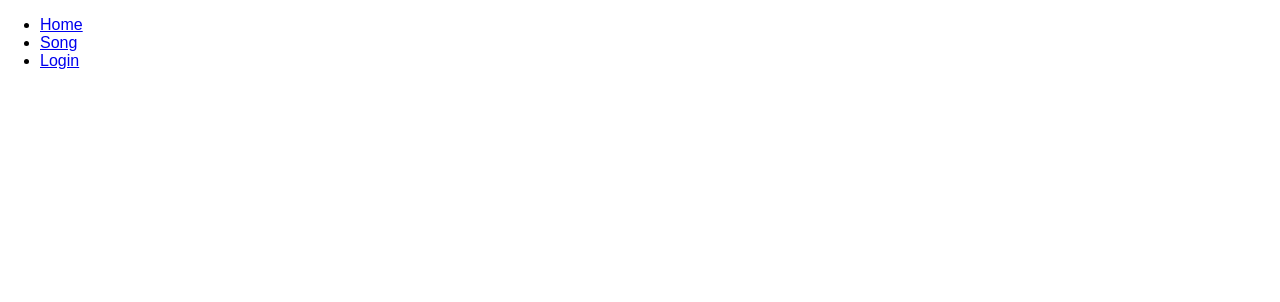
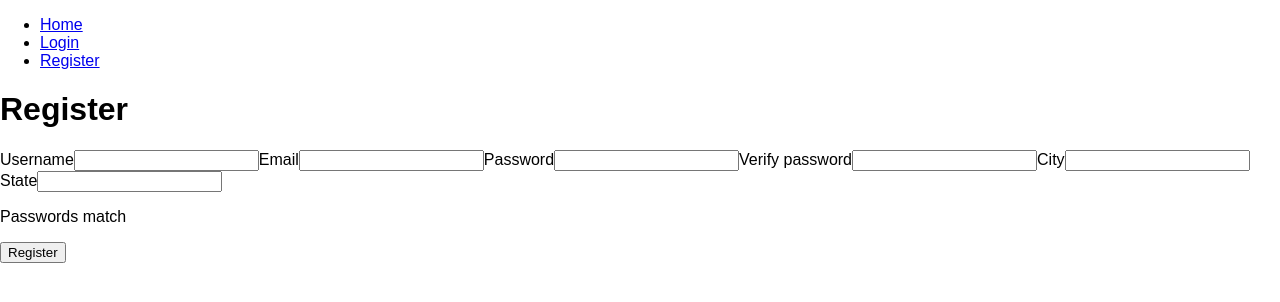
Before and after one commit to Levi-Schubert/bandshare, a React (Create React App) app in the folder frontend/bandshare/: page /register in a window 1280 px wide. Shown: the top 302 px of the page. Built offline with nearby package versions, Linux system fonts and the light colour scheme.

Commit message:
react router configured, login and register forms work as intended

```diff
--- a/frontend/bandshare/package.json
+++ b/frontend/bandshare/package.json
@@ -14,6 +14,7 @@
     "eject": "react-scripts eject"
   },
   "devDependencies": {
+    "history": "^4.7.2",
     "react-router-dom": "^4.3.1"
   }
 }
--- a/frontend/bandshare/src/App.js
+++ b/frontend/bandshare/src/App.js
@@ -1,5 +1,4 @@
 import React, { Component } from 'react';
-import logo from './logo.svg';
 import './App.css';
 
 import Navbar from "./components/nav/navbar";
@@ -8,14 +7,21 @@ import ApplicationViews from "./components/applicationViews";
 class App extends Component {
 
 	state = {
+		loggedIn: false,
+		user: "",
+		token:"",
+		api: "http://127.0.0.1:8000"
+	}
 
-	}
+	logIn = function(res) {
+		this.setState({token: res})
+	}.bind(this)
 
 	render() {
 		return (
 			<React.Fragment>
-				<Navbar />
-				<ApplicationViews />
+				<Navbar loggedIn={this.state.loggedIn} />
+				<ApplicationViews logIn={this.logIn} api={this.state.api}/>
 			</React.Fragment>
 		)
 	}
--- a/frontend/bandshare/src/components/applicationViews.js
+++ b/frontend/bandshare/src/components/applicationViews.js
@@ -2,6 +2,7 @@ import { Route } from 'react-router-dom'
 import React, { Component } from "react"
 import Login from "./login/login"
 import Home from "./home/home"
+import Register from "./register/register"
 
 
 export default class ApplicationViews extends Component {
@@ -14,14 +15,14 @@ export default class ApplicationViews extends Component {
         return (
             <React.Fragment>
                 <Route exact path="/" render={(props) => {
-                    return <Home />
-                }} />
-                <Route exact path="/song" render={(props) => {
-                    return <Login />
+                    return <Home {...props} />
                 }} />
                 <Route exact path="/login" render={(props) => {
-                    return <Login />
+					return <Login {...props} logIn={this.props.logIn} api={this.props.api}/>
                 }} />
+				<Route exact path="/register" render={(props) => {
+					return <Register {...props} logIn={this.props.logIn} api={this.props.api}/>
+				}} />
             </React.Fragment>
         )
     }
--- a/frontend/bandshare/src/components/login/login.js
+++ b/frontend/bandshare/src/components/login/login.js
@@ -1,15 +1,53 @@
 import React, { Component } from "react"
-
+import {Redirect} from 'react-router-dom'
+import 'history'
 
 export default class Login extends Component {
 
     state = {
+		user:"",
+		password:"",
+		redirect: false
+	}
 
-    }
+	change = function(evt){
+		const stateToChange = {}
+		stateToChange[evt.target.id] = evt.target.value
+		this.setState(stateToChange)
+	}.bind(this)
+
+	login = function(){
+		let data = {
+			username: this.state.user,
+			password: this.state.password
+		}
+		fetch(`${this.props.api}/login/`, {
+			headers: {
+				"Content-type": "application/json"
+			},
+			body: JSON.stringify(data),
+			method: 'POST'
+		}).then(r => r.json()).then(r => {
+			console.log(r)
+			this.props.logIn(r)
+			this.props.history.replace('/')
+
+		})
+	}.bind(this)
+
 
     render() {
         return (
-            <h1>this is a login page</h1>
+			<div>
+				<h1>Login</h1>
+				<form action="">
+				<label htmlFor='user'>Username</label>
+					<input id="user" type='text' value={this.state.user} onChange={this.change}/>
+					<label htmlFor='password'>Password</label>
+					<input id="password" type='password' value={this.state.password} onChange={this.change} autoComplete='off'/>
+					<input type='button' value='Log In' onClick={this.login} />
+				</form>
+			</div>
         )
     }
 }
--- a/frontend/bandshare/src/components/nav/navbar.js
+++ b/frontend/bandshare/src/components/nav/navbar.js
@@ -3,6 +3,8 @@ import { Link } from "react-router-dom"
 
 
 export default class Navbar extends Component {
+
+
     render() {
         return (
             <nav >
@@ -11,10 +13,10 @@ export default class Navbar extends Component {
                         <Link to="/">Home</Link>
                     </li>
                     <li>
-                        <Link to="/song">Song</Link>
+                        <Link to="/login">Login</Link>
                     </li>
                     <li>
-                        <Link to="/login">Login</Link>
+                        <Link to="/register">Register</Link>
                     </li>
                 </ul>
             </nav>
--- /dev/null
+++ b/frontend/bandshare/src/components/register/register.js
@@ -0,0 +1,75 @@
+import React, { Component } from "react"
+
+
+export default class Register extends Component {
+
+    state = {
+		user: "",
+		email: "",
+		password: "",
+		passwordVerify: "",
+		city: "",
+		state: ""
+    }
+
+	change = function(evt){
+		const stateToChange = {}
+		stateToChange[evt.target.id] = evt.target.value
+		this.setState(stateToChange)
+	}.bind(this)
+
+	register = function(evt){
+		if(this.state.password === this.state.passwordVerify){
+			let registerJson = {
+				username: this.state.user,
+				email: this.state.email,
+				password: this.state.password,
+				state: this.state.state,
+				city: this.state.city,
+			}
+			console.log(registerJson)
+			fetch(`${this.props.api}/register/`, {
+				headers: {
+					'Content-Type': 'application/json'
+				},
+				body: JSON.stringify(registerJson),
+				method: 'POST'
+			}).then(r => r.json()).then(r => {
+				this.props.logIn(r)
+				this.props.history.replace('/')
+			})
+		}
+	}.bind(this)
+
+	passwordMatch = function(){
+		if(this.state.password === this.state.passwordVerify){
+			return <p> Passwords match</p>
+		}else{
+			return <p>Passwords do not match</p>
+		}
+	}.bind(this)
+
+    render() {
+        return (
+			<div>
+				<h1>Register</h1>
+				<form action="" autoComplete='off'>
+					<label htmlFor='user'>Username</label>
+					<input id="user" type='text' value={this.state.user} onChange={this.change}/>
+					<label htmlFor='email'>Email</label>
+					<input id="email" type='text' value={this.state.email} onChange={this.change}/>
+					<label htmlFor='password'>Password</label>
+					<input id="password" type='password' value={this.state.password} onChange={this.change} autoComplete='off'/>
+					<label htmlFor='passwordVerify'>Verify password</label>
+					<input id="passwordVerify" type='password' value={this.state.passwordVerify} onChange={this.change} autoComplete='off'/>
+					<label htmlFor='city'>City</label>
+					<input id="city" type='text' value={this.state.city} onChange={this.change}/>
+					<label htmlFor='state'>State</label>
+					<input id="state" type='text' value={this.state.state} onChange={this.change}/>
+					{this.passwordMatch()}
+					<input type="button" value="Register" onClick={this.register}/>
+				</form>
+			</div>
+        )
+    }
+}
--- a/frontend/bandshare/src/index.js
+++ b/frontend/bandshare/src/index.js
@@ -5,9 +5,11 @@ import './index.css';
 import App from './App';
 import registerServiceWorker from './registerServiceWorker';
 
+
+
 ReactDOM.render(
 	<Router>
-		<App />
+		<App/>
 	</Router>, document.getElementById('root')
 );
 registerServiceWorker();
```
Also changed, not shown: 1 other file (tests, documents, lock files or other folders).
